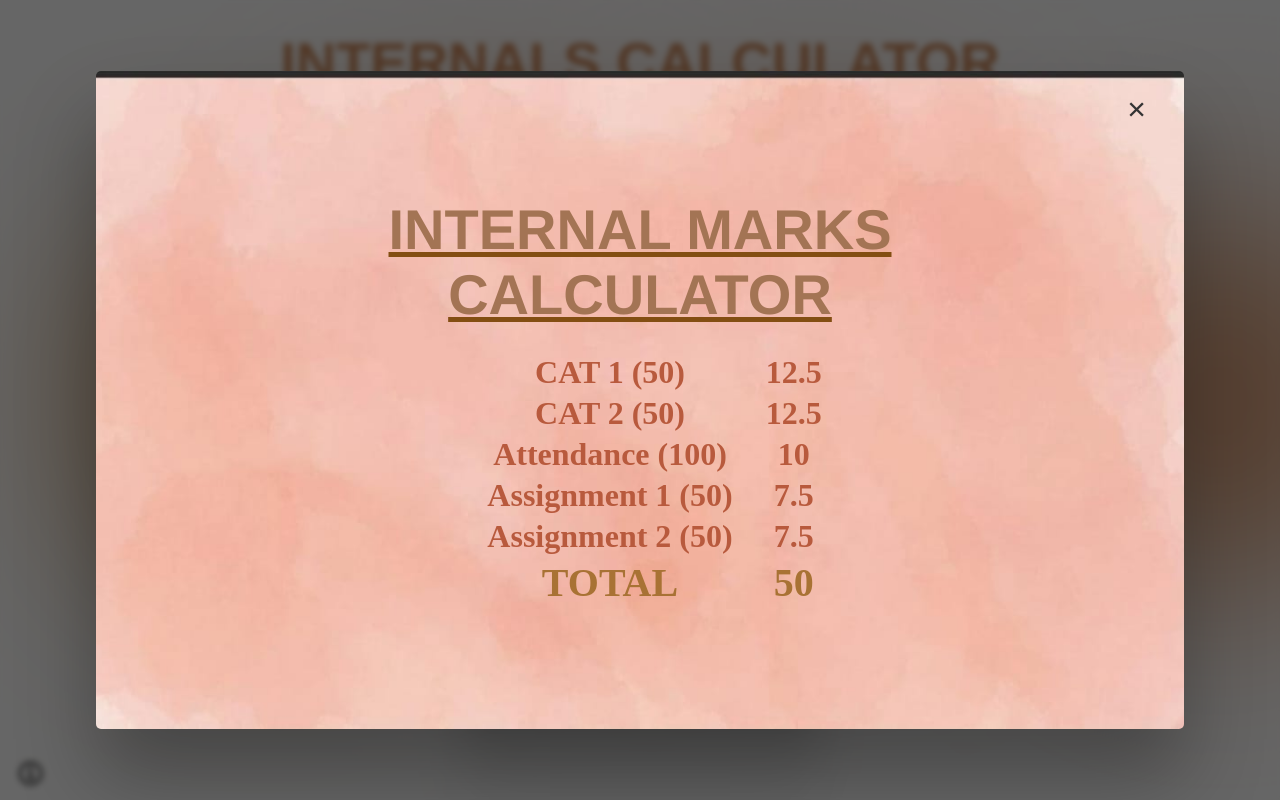
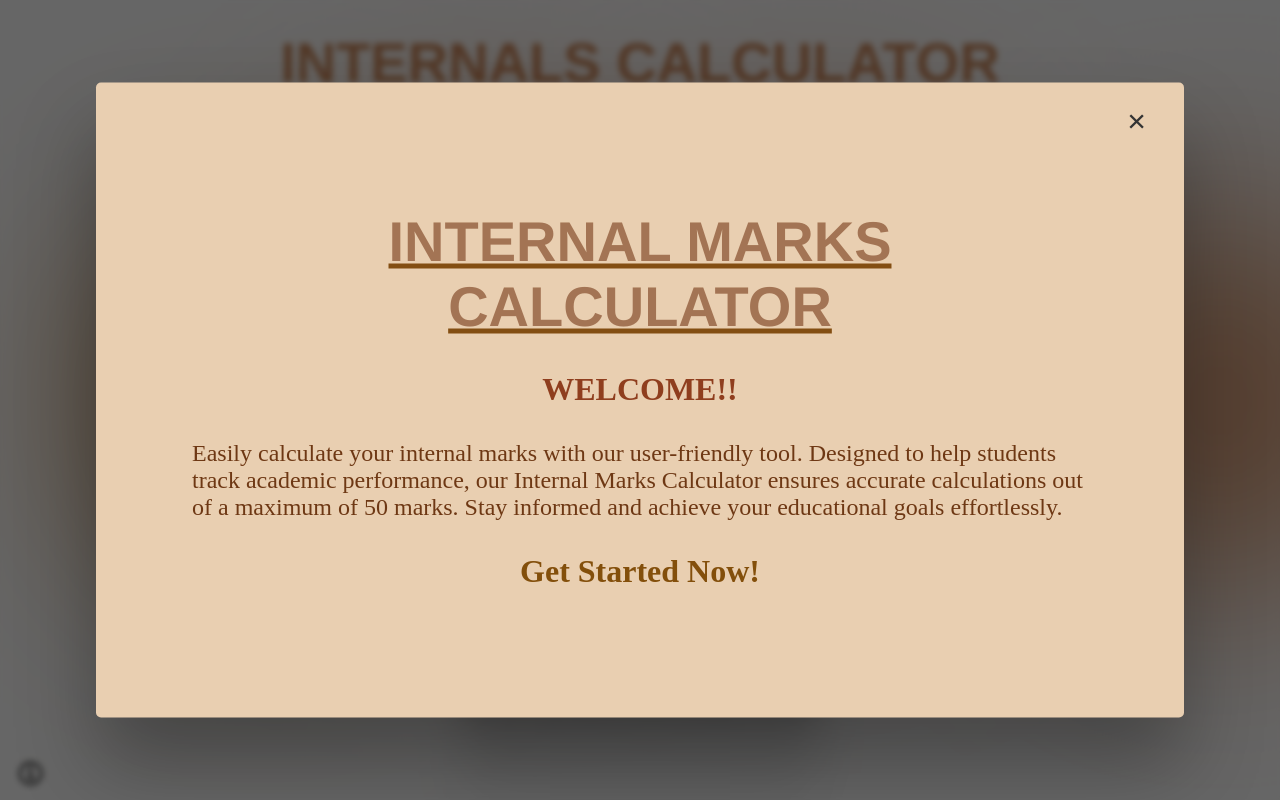
Before and after one commit to Aathixh/B-Tech-Internals-Calculator, a website: page index.html in a window 1280 px wide. Shown: the top 800 px of the page. Drawn offline with Linux system fonts and the light colour scheme.

Commit message:
model window

```diff
--- a/index.html
+++ b/index.html
@@ -23,22 +23,14 @@
     <div class="modal">
       <button class="close-modal">&times;</button>
       <h1 id="model-heading">INTERNAL MARKS CALCULATOR</h1>
-      <p >
-        <table id="table">
-          <tr><th>CAT 1 (50)</th>
-          <th>12.5</th></tr>
-          <tr><th>CAT 2 (50)</th>
-          <th>12.5</th></tr>
-          <tr><th>Attendance (100)</th>
-          <th>10</th></tr>
-          <tr><th>Assignment 1 (50)</th>
-          <th>7.5</th></tr>
-          <tr><th>Assignment 2 (50)</th>
-          <th>7.5</th></tr>
-          <tr id="last"><th>TOTAL</th>
-          <th>50</th></tr>
-        </table>
-      </p>
+      <p>
+      <p id="model-welcome">WELCOME!!</p>
+      <pr id="model-content">Easily calculate your internal marks with our user-friendly tool. Designed
+      to help students track academic performance, our Internal Marks Calculator
+      ensures accurate calculations out of a maximum of 50 marks. Stay informed
+      and achieve your educational goals effortlessly.</pr>
+      <p id="model-last">Get Started Now!</p>
+    </p>
     </div>
     <div class="overlay"></div>
 
@@ -53,7 +45,7 @@
       <section class="add-card page">
         <form class="form">
           <label for="Cat1Marks" class="label">
-            <span class="title">CAT 1 Marks</span>
+            <span class="title">CAT 1 Marks (50)</span>
             <input
               id="Cat1Marks"
               class="input-field cat1"
@@ -64,7 +56,7 @@
             />
           </label>
           <label for="Cat2Marks" class="label">
-            <span class="title">CAT 2 Marks</span>
+            <span class="title">CAT 2 Marks (50)</span>
             <input
               id="Cat2Marks"
               class="input-field cat2"
@@ -75,7 +67,7 @@
             />
           </label>
           <label for="Attendence" class="label">
-            <span class="title">Attendence Percentage</span>
+            <span class="title">Attendence Percentage (100)</span>
             <input
               id="Attendence"
               class="input-field attendence"
@@ -86,7 +78,7 @@
             />
           </label>
           <label for="Assignment1" class="label">
-            <span class="title">Assignment 1 Marks</span>
+            <span class="title">Assignment 1 Marks (50)</span>
             <input
               id="Assignment1"
               class="input-field assignment1"
@@ -97,7 +89,7 @@
             />
           </label>
           <label for="Assignment2" class="label">
-            <span class="title">Assignment 2 Marks</span>
+            <span class="title">Assignment 2 Marks (50)</span>
             <input
               id="Assignment2"
               class="input-field assignment2"
--- a/style.css
+++ b/style.css
@@ -305,12 +305,11 @@ section {
   left: 50%;
   transform: translate(-50%, -50%);
   width: 70%;
-  background-color: white;
+  background-color: rgb(233, 207, 177);
   padding: 6rem;
   border-radius: 5px;
   box-shadow: 0 3rem 5rem rgba(0, 0, 0, 0.3);
   z-index: 10;
-  background-image: url(image1.jpg);
   background-position: center;
   background-repeat: no-repeat;
   background-size: cover;
@@ -341,25 +340,6 @@ section {
   text-decoration: underline;
   text-decoration-color: #834e12;
 }
-
-#table {
-  text-align: center;
-  color: #b85a3d;
-  font-size: 200%;
-  margin-left: auto;
-  margin-right: auto;
-}
-
-#last {
-  font-size: 40px;
-  font-weight: 2000;
-  color: #a87234;
-}
-
-th {
-  padding-left: 30px;
-}
-
 @media (max-width: 800px) {
   .modal {
     width: 60%;
@@ -410,3 +390,21 @@ th {
     margin: 0;
   }
 }
+
+#model-welcome {
+  color: #8f3e1e;
+  font-weight: bolder;
+  font-size: 200%;
+}
+
+#model-content {
+  font-size: 150%;
+  text-align: center;
+  color: #6e3814;
+}
+#model-last {
+  text-align: center;
+  color: #834f0b;
+  font-size: 200%;
+  font-weight: 700;
+}
```
